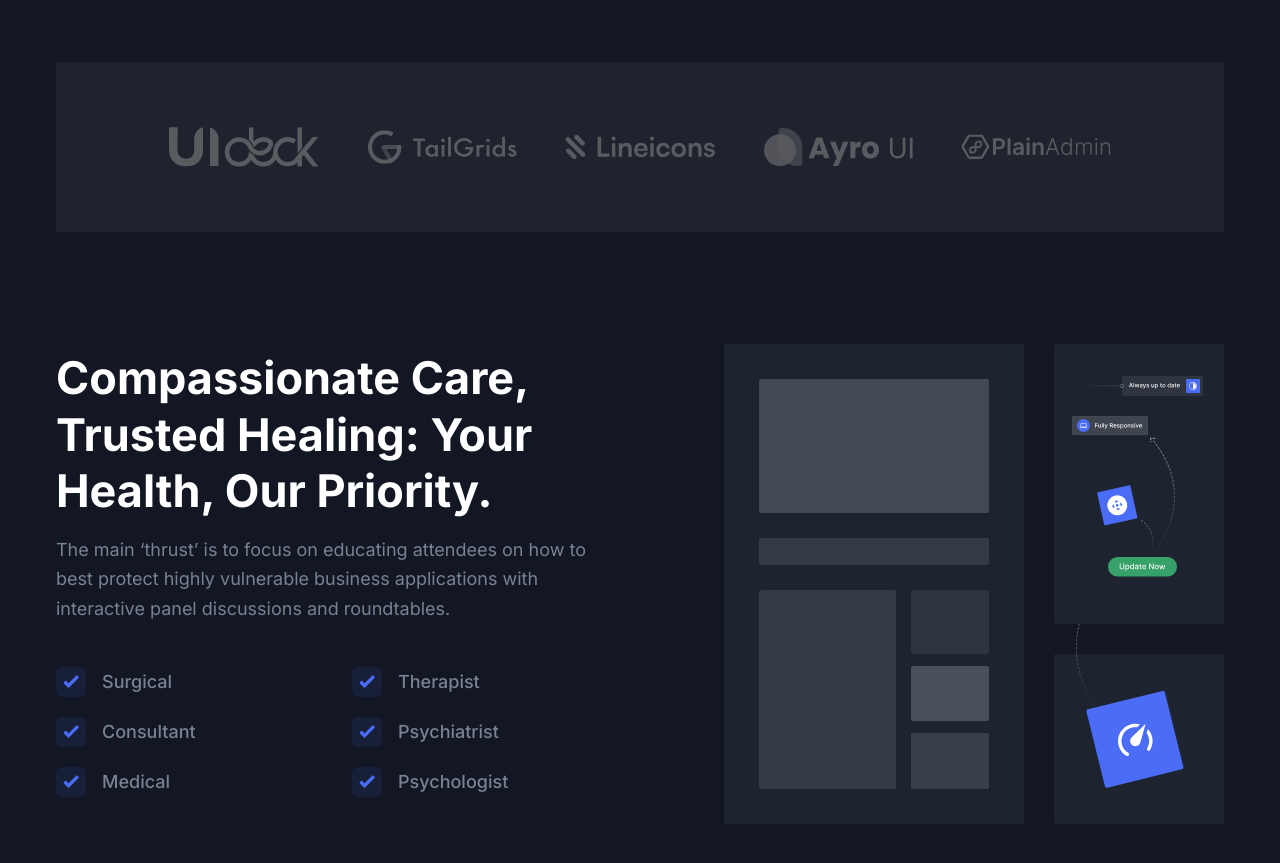
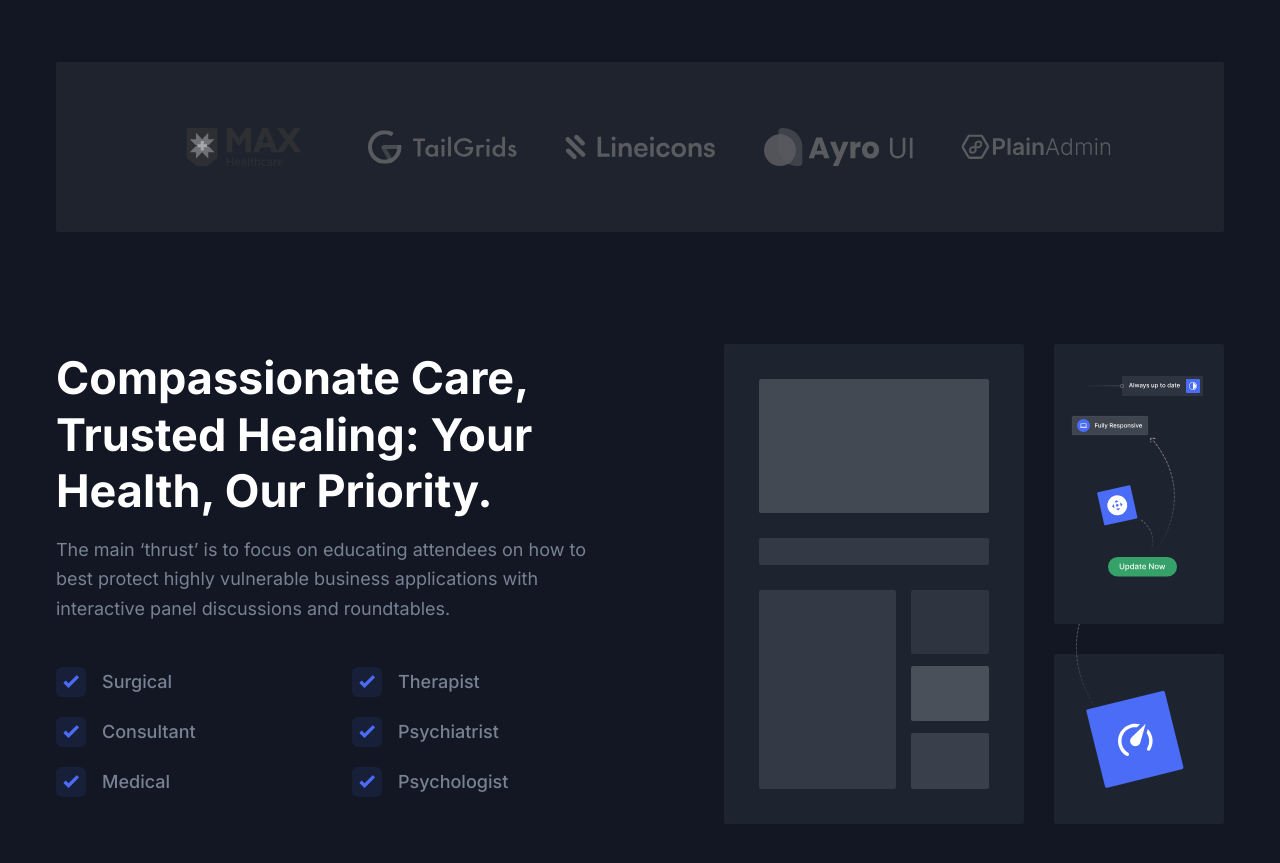
Before and after one commit to VanshBhargava/hospital-management, a Next.js app: page / in a window 1280 px wide. Shown: the part 2529-3392 px from the top of the page. Built offline with nearby package versions, Linux system fonts and the light colour scheme.

Commit message:
updated the footer

```diff
--- a/components/Brands/brandsData.tsx
+++ b/components/Brands/brandsData.tsx
@@ -5,7 +5,7 @@ const brandsData: Brand[] = [
     id: 1,
     name: "UIdeck",
     href: "https://uideck.com",
-    image: "/images/brands/uideck.svg",
+    image: "/images/brands/maxhospital.svg",
     imageLight: "/images/brands/uideck-light.svg",
   },
   {
--- a/components/Footer/index.tsx
+++ b/components/Footer/index.tsx
@@ -201,7 +201,7 @@ const Footer = () => {
           <div className="py-8">
             <p className="text-center text-base text-body-color dark:text-white">
               Made by Vansh{" "}
-              <a href="https://nextjstemplates.com" rel="nofollow noopener">
+              <a href="https://www.linkedin.com/in/vansh-bhargava-304036219/" rel="nofollow noopener">
                 Bhargava
               </a>
             </p>
```
